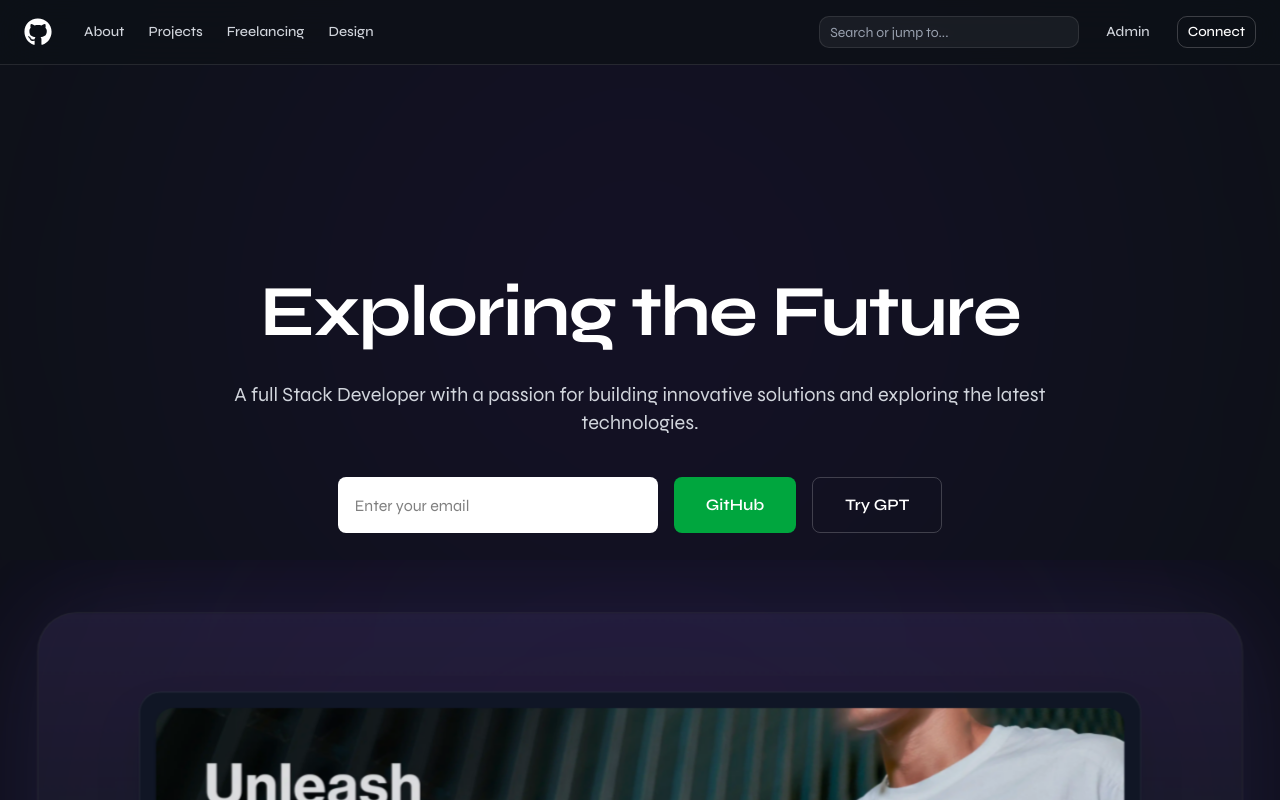
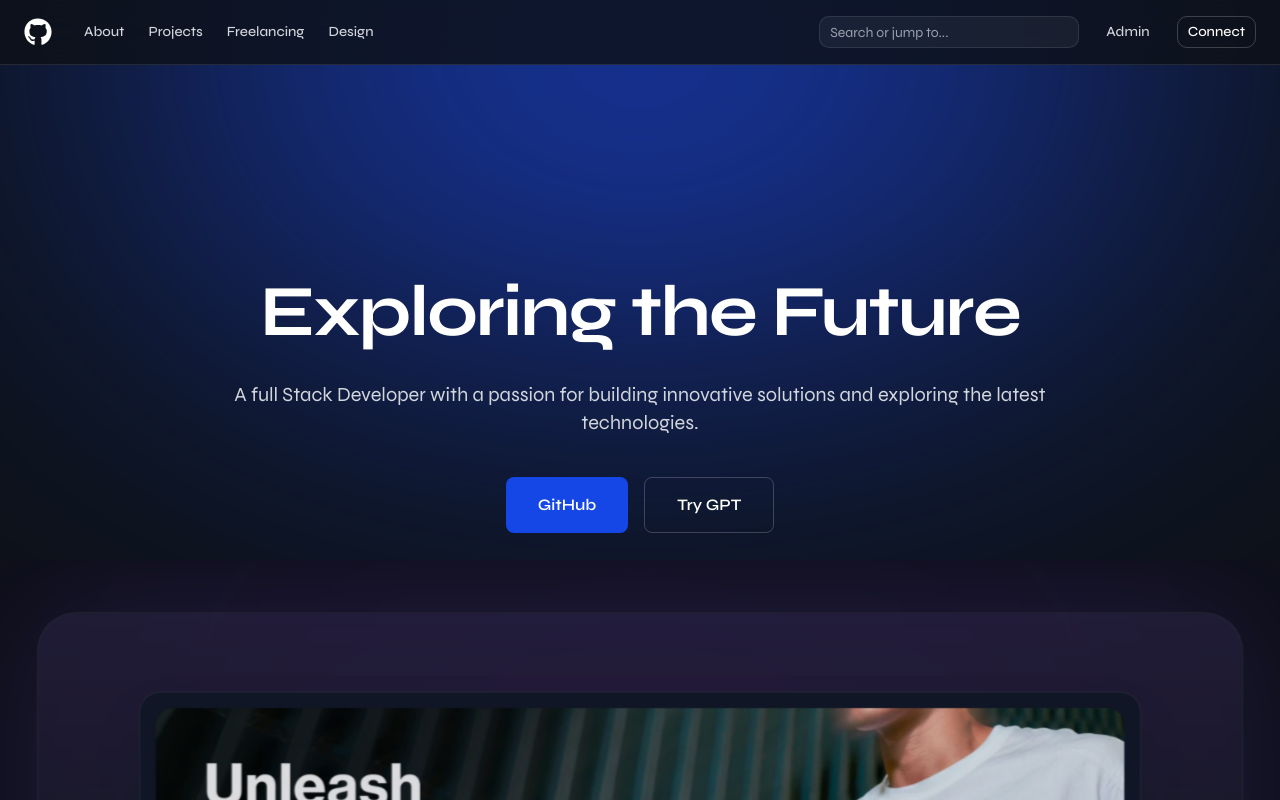
Before and after one commit to uixPhuke/portfolio, a Next.js app: page / in a window 1280 px wide. Shown: the top 800 px of the page. Built offline with nearby package versions, Linux system fonts and the light colour scheme.

Commit message:
feat: update Hero component styles for improved visual appeal

```diff
--- a/components/hero.tsx
+++ b/components/hero.tsx
@@ -28,10 +28,10 @@ export default function Hero() {
       {/* GLOBAL BACKGROUND */}
       <div className="absolute inset-0">
         {/* MAIN GLOW */}
-        <div className="absolute left-1/2 top-[-200px] h-[1000px] w-[1000px] -translate-x-1/2 rounded-full bg-violet-600/30 blur-[180px]" />
+        <div className="absolute left-1/2 top-[-200px] h-[500px] w-[1000px] -translate-x-1/2 rounded-full bg-blue-800 blur-[180px]" />
 
         {/* DARK OVERLAY */}
-        <div className="absolute inset-0 bg-[#0d1117]/80" />
+        <div className="absolute inset-0 " />
       </div>
 
       {/* HERO CONTENT */}
@@ -49,13 +49,13 @@ export default function Hero() {
         </p>
 
         <div className="mt-10 flex flex-col items-center justify-center gap-4 sm:flex-row">
-          <input
+          {/*<input
             type="email"
             placeholder="Enter your email"
             className="h-14 w-full rounded-md border border-white/10 bg-white px-4 text-black sm:w-[320px]"
-          />
+          />*/}
 
-          <button className="h-14 rounded-md bg-green-600 px-8 font-semibold text-white hover:bg-green-700">
+          <button className="h-14 rounded-md bg-blue-700 px-8 font-semibold text-white hover:bg-green-700">
             GitHub
           </button>
 
```
